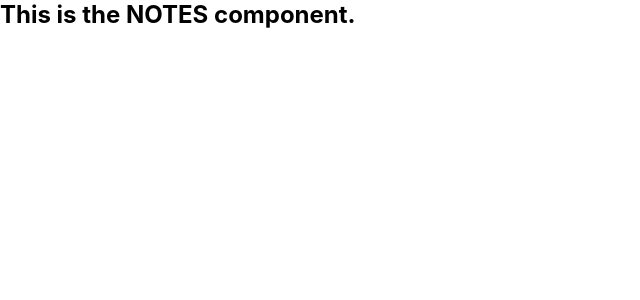
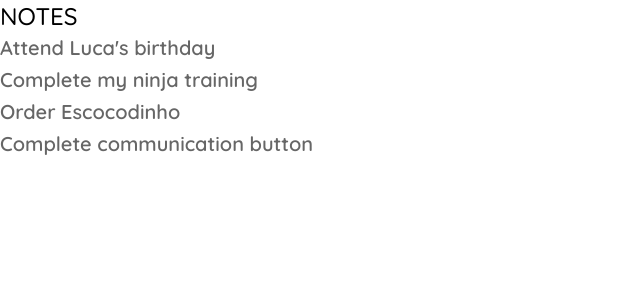
Before and after one commit to RNtaate/material-ui-tut, a React (Create React App) app: page / in a window 1280 px wide. Shown: the top 300 px of the page, without its empty margins (0-640 px from the left). Built offline with nearby package versions, Linux system fonts and the light colour scheme; data requests are answered from the project's data file.

Commit message:
Implement sending and receiving data from json file
Read json data in Notes.js file, post new notes in create.js file

```diff
--- a/src/pages/Create.js
+++ b/src/pages/Create.js
@@ -9,6 +9,7 @@ import Radio from '@mui/material/Radio';
 import FormControlLabel from '@mui/material/FormControlLabel';
 import FormControl from '@mui/material/FormControl';
 import FormLabel from '@mui/material/FormLabel';
+import { useHistory } from 'react-router-dom';
 
 let classes = {
   field: {
@@ -26,6 +27,8 @@ const Create = () => {
     titleError: false,
     detailsError: false
   })
+
+  let history = useHistory();
 
   let handleChange = (e) => {
     let name = e.target.name;
@@ -46,6 +49,19 @@ const Create = () => {
       titleError: noteContent.title == '',
       detailsError: noteContent.details == ''
     })
+
+    if (noteContent.title != '' && noteContent.details != '') {
+      let {title, details, category} = noteContent;
+      fetch("http://localhost:8000/notes", {
+        method: 'POST',
+        headers: {"content-type":"application/json"},
+        body: JSON.stringify({title, details, category})
+      })
+      .then(() => history.push('/'))
+      .catch((error) => {
+        console.log("Something went wrong", error);
+      })
+    }
   }
 
   return (
--- a/src/pages/Notes.js
+++ b/src/pages/Notes.js
@@ -1,9 +1,27 @@
-import React from 'react'
+import { Typography } from '@mui/material';
+import React, { useState, useEffect } from 'react'
 
 const Notes = () =>  {
+  let [myNotes, setMyNotes] = useState([]);
+  useEffect(async () => {
+    let response = await fetch("http://localhost:8000/notes")
+    await response.json().then((rslt) => {
+      console.log(rslt);
+      setMyNotes(rslt);
+    }).catch((error) => {
+      console.log("Something went wrong", error);
+    })
+
+  }, []);
+
   return (
     <div>
-      <h2>This is the NOTES component.</h2>
+      <Typography variant="h5">NOTES</Typography>
+      {
+        myNotes.length == 0 ?
+        null :
+        myNotes.map((note) => <Typography variant="h6" component="h2" key={note.id} color="textSecondary">{note.title}</Typography>)
+      }
     </div>
   )
 }
```
